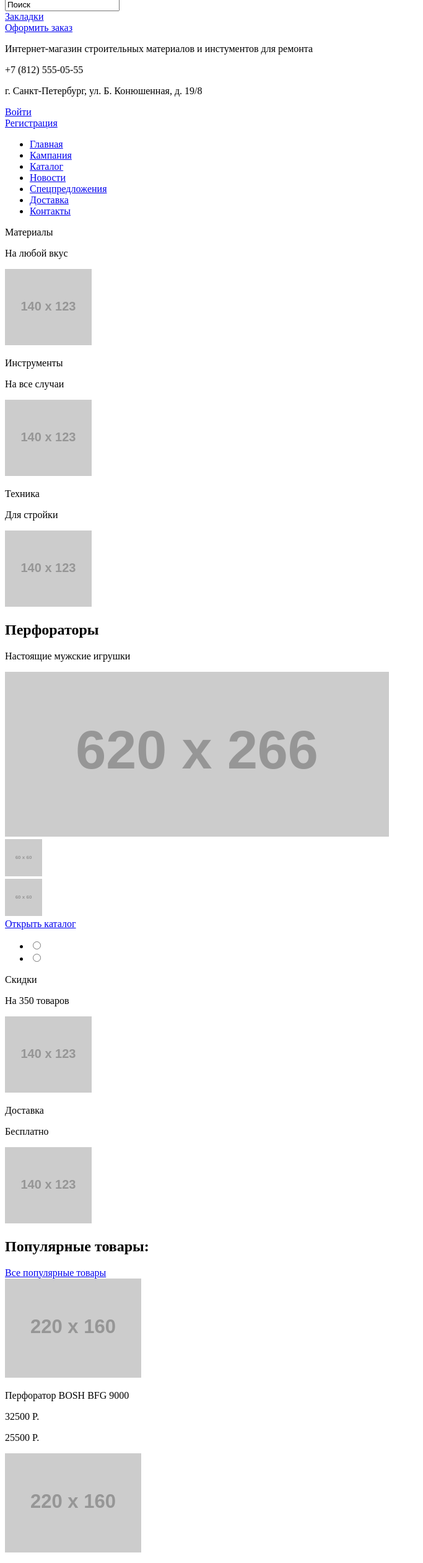
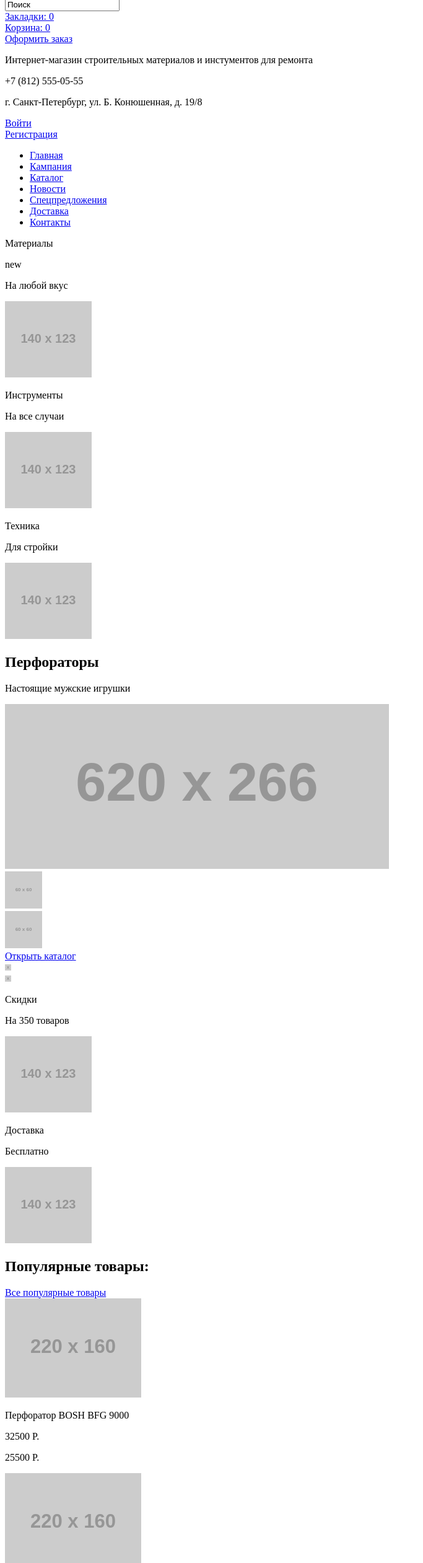
Before and after one commit to Marochkin/195838-technomart, a plain HTML site: page index.html in a window 1280 px wide. Shown: the part 29-2551 px from the top of the page at 62% size, without its empty margins (0-683 px from the left). Drawn offline with Linux system fonts and the light colour scheme; placeholder pictures from the web are drawn by us.

Commit message:
tehnomarket-index-fix1
tehnomarket-index-fix1

```diff
--- a/index.html
+++ b/index.html
@@ -8,7 +8,7 @@
 <header class="main-header">
   <div class="container">
 
-  <div class="stage3">
+  <div class="header-stage3">
     <div class="index-logo">
      <a href="#">
       <img src="img/index-logo.png" width="220" height="42" alt="ТЕХНОМАРТ">
@@ -22,7 +22,11 @@
   </div>
 
   <div class="marker">
-   <a href="#">Закладки</a>
+   <a href="#">Закладки: 0</a>
+  </div>
+
+  <div class="basket">
+   <a href="#">Корзина: 0</a>
   </div>
 
   <div class="order">
@@ -30,7 +34,7 @@
   </div>
   </div>
 
-  <div class="stage2">
+  <div class="header-stage2">
     <div class="about-market">
       <p>Интернет-магазин строительных материалов и инстументов для ремонта</p>
     </div>
@@ -54,7 +58,7 @@
     </div>
   </div>
 
-  <div class="stage1">
+  <div class="header-stage1">
     <nav class="main-navigation">
       <ul>
         <li> <a href="#">Главная</a> </li>
@@ -67,13 +71,16 @@
       </ul>
     </nav>
   </div>
-
+</div>
 </header>
 <main class="main">
   <div class="container">
   <div class="catalog">
-    <article class="material">
+    <article class="material catalog-item">
       <p>Материалы</p>
+      <div class="mark-new">
+        new
+      </div>
       <div class="blackout">
         <p>На любой вкус</p>
       </div>
@@ -82,7 +89,7 @@
       </div>
     </article>
 
-    <article class="instrument">
+    <article class="instrument catalog-item">
       <p>Инструменты</p>
       <div class="blackout">
         <p>На все случаи</p>
@@ -92,7 +99,7 @@
       </div>
     </article>
 
-    <article class="machinery">
+    <article class="machinery catalog-item">
       <p>Техника</p>
       <div class="blackout">
         <p>Для стройки</p>
@@ -119,16 +126,17 @@
       <div class="item">
         <a href="#">Открыть каталог</a>
       </div>
-      <form class="" action="index.html" method="post">
-        <ul class="double-dot">
-          <li><input type="radio" id="rad1">
-          <li><input type="radio" id="rad1">
-        </ul>
-      </form>
+      <div class="dot dot1">
+        <img src="http://placehold.it/10x10" alt="1">
+      </div>
+      <div class="dot dot2">
+        <img src="http://placehold.it/10x10" alt="2">
+      </div>
+
     </article>
   </div>
 
-  <article class="discounts">
+  <article class="discounts catalog-item">
     <p>Скидки</p>
     <div class="blackout">
       <p>На 350 товаров</p>
@@ -138,7 +146,7 @@
     </div>
   </article>
 
-  <article class="delivery">
+  <article class="delivery catalog-item">
     <p>Доставка</p>
     <div class="blackout">
       <p>Бесплатно</p>
@@ -225,6 +233,9 @@
         <div class="product-image">
           <img src="http://placehold.it/220x160" alt="Перфоратор4" />
         </div>
+        <div class="mark-new">
+          new
+        </div>
         <div class="product-about">
           <p>
             Перфоратор BOSH BFG 2000
@@ -303,10 +314,10 @@
 
 <section class="services">
   <h3>Сервисы</h3>
-  <pre>
+  <p>
 Хороший интернет-магазин отличается от плохого не только ценами!
 Мы стараемся изо всех сил, чтобы сделать ваши покупки приятными.
-  </pre>
+  </p>
 
 <div class="service-menu">
   <ul>
@@ -332,10 +343,11 @@
   <div class="left-about-us">
     <h3>Компания <<ТЕХНОМАРТ>></h3>
     <p>
-     Настоящий мужской шопинг начинается здесь! Огромный выбор товаров для ремонта и строительства не оставит равнодушным любителей сэкономить на гастарбайтерах.
+     Настоящий мужской шопинг начинается здесь! Огромный выбор товаров для ремонта и <br>
+     строительства не оставит равнодушным любителей сэкономить на гастарбайтерах.
     </p>
     <p>
-      Мы можем доставить ваш товар в самые отдаленные точки России!
+      Мы можем доставить ваш товар в самые отдаленные точки России!<br>
       Техномарт работает со многими транспортными компаниями:
     </p>
     <ul>
@@ -348,7 +360,7 @@
   <div class="right-about-us">
    <h3>Контакты</h3>
    <p>
-     Вы можете забрать товар сами,
+     Вы можете забрать товар сами,<br>
      заехав в наш офис:
    </p>
    <div class="map">
@@ -372,6 +384,7 @@
        +7 (812) 555-05-55
      </p>
   </div>
+  <div class="footer-menus">
 <div class="footer-menu-navigation">
   <ul>
     <li> <a href="#">Кампания</a> </li>
@@ -389,7 +402,7 @@
     <li> <a href="#">Спецпредложения</a> </li>
   </ul>
 </div>
-
+</div>
   </div>
   <div class="footer-1st-stage">
     <section class="footer-rights">
@@ -415,9 +428,8 @@
     </div>
     </footer>
   </div>
-</div>
+
 </footer>
 
   </body>
-  <p>Репозиторий создан для обучения на интенсивном онлайн‑курсе «<a href="https://htmlacademy.ru/intensive/htmlcss">Базовый HTML и CSS</a>».</p>
 </html>
```
